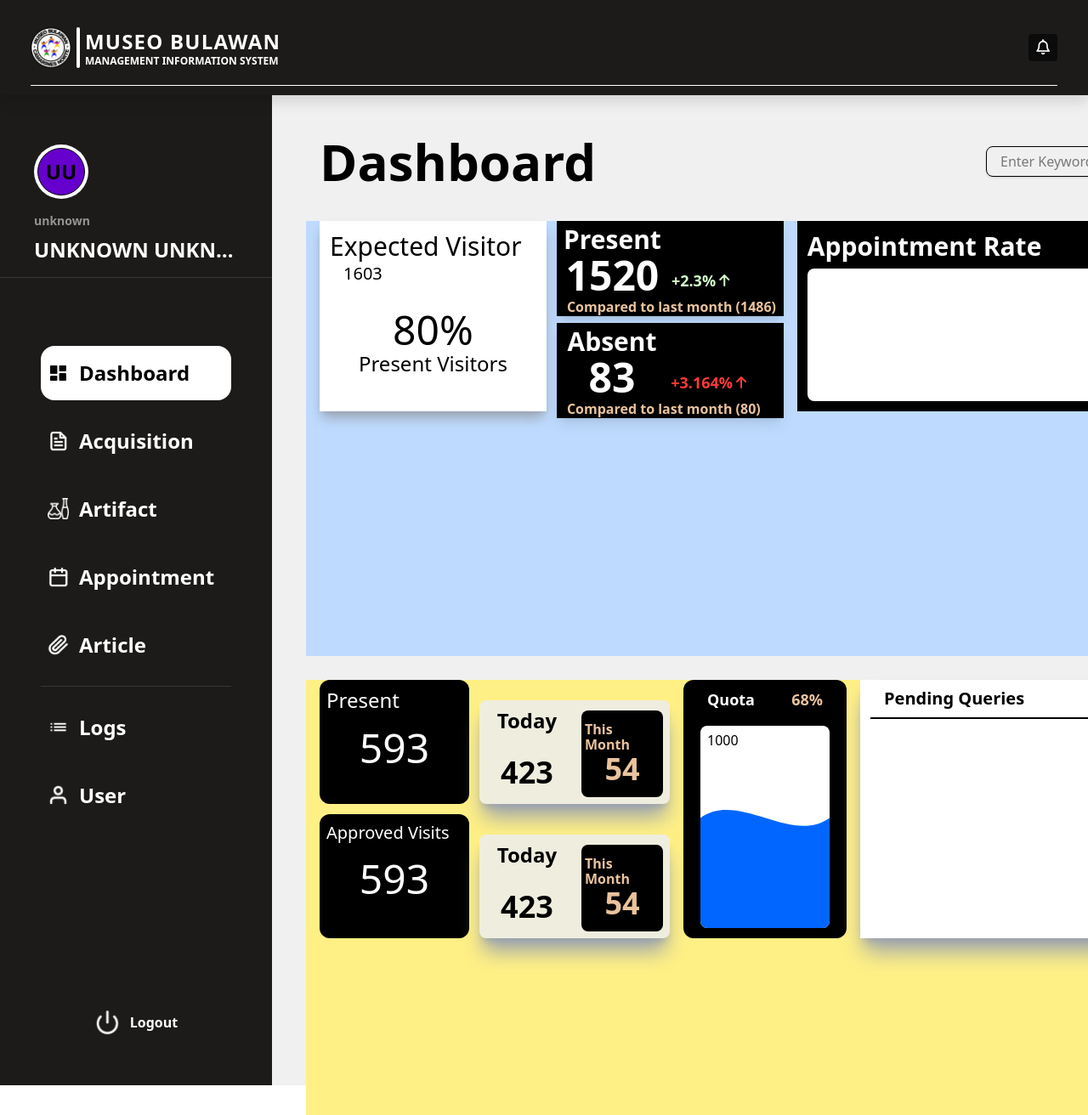
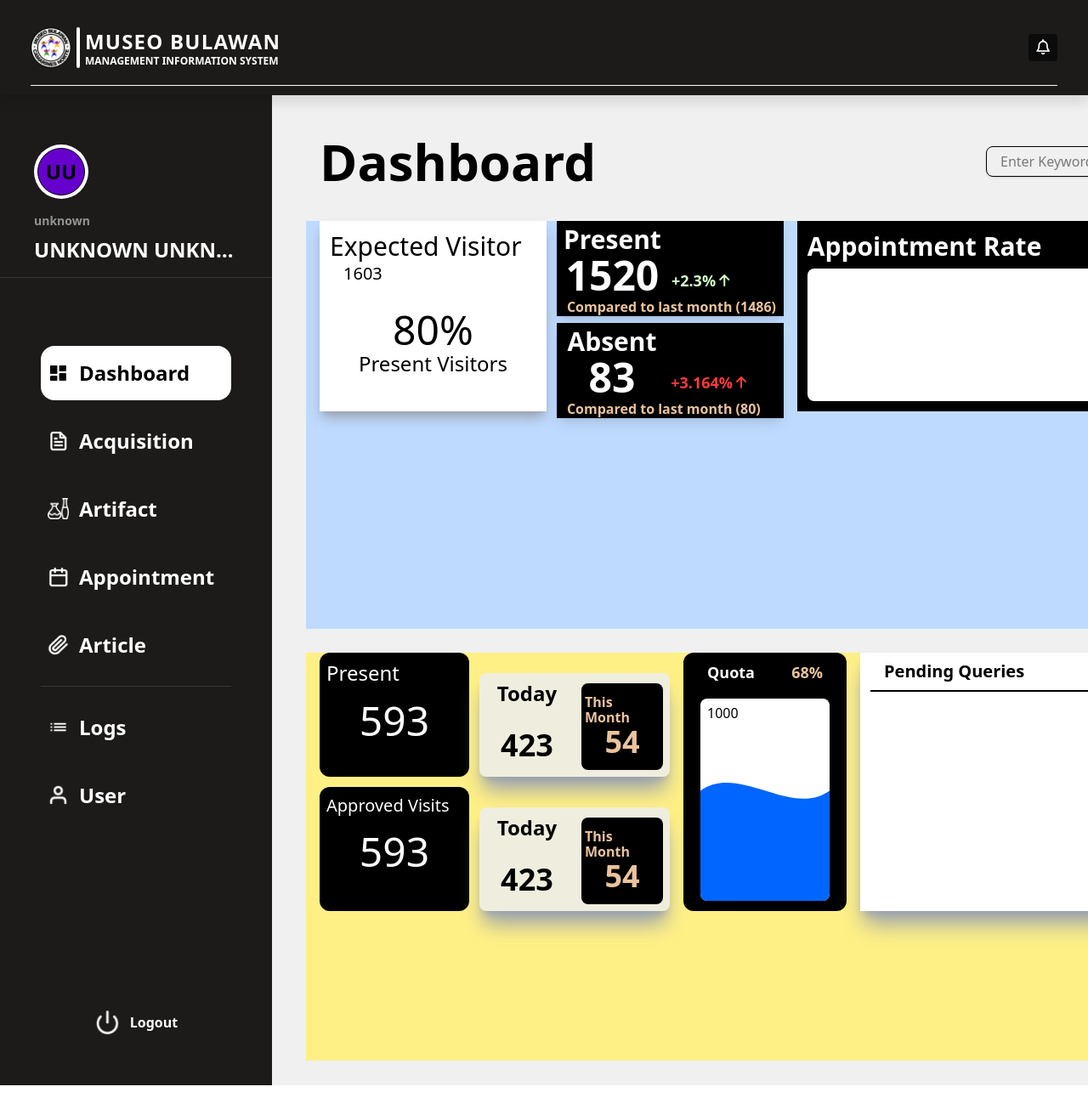
Before and after one commit to k3mosh/Museo-Bulawan-MIS, a React (Vite) app: page /admin/dashboard in a window 1280 px wide. Shown: the top 1312 px of the page at 85% size. After the commit the page ends 1277 px from the top, so only its background shows below. Built offline with nearby package versions, Linux system fonts and the light colour scheme; sample sign-in values are in the browser's storage; a web font is replaced by a local one.

Commit message:
test resize md dashboard v3

```diff
--- a/src/pages/admin/Dashboard.jsx
+++ b/src/pages/admin/Dashboard.jsx
@@ -31,7 +31,7 @@ const Dashboard = () => {
                     </div>
                   </div>
 
-                  <div className='px-4 w-full max-h-[33em] flex mt-5 md:min-h-[32em] bg-blue-200 '>
+                  <div className='px-4 w-full max-h-[33em] flex mt-5 md:min-h-[30em] bg-blue-200 '>
                     <div className='flex flex-col h-full sm:flex sm:flex-col md:flex md:flex-row w-full gap-4'>
 
                       <div className='flex gap-3 h-[14em] w-full sm:max-w-full md:max-w-1/2'>
@@ -101,7 +101,7 @@ const Dashboard = () => {
                       </div>
                   </div>
 
-                  <div className='flex flex-col max-h-[33em] sm:flex sm:flex-col md:flex md:flex-row w-full gap-4 px-4 mt-4  md:min-h-[32em] bg-yellow-200'>
+                  <div className='flex flex-col max-h-[33em] sm:flex sm:flex-col md:flex md:flex-row w-full gap-4 px-4 mt-4  md:min-h-[30em] bg-yellow-200'>
                     <div className='w-full h-[19em] flex  gap-2 sm:gap-3 '>
                       <div className='w-[20em] flex gap-3 sm:w-[26em] ' >
                           <div className='w-[9em] flex flex-col gap-3 text-white sm:min-w-[11em]'>
```
